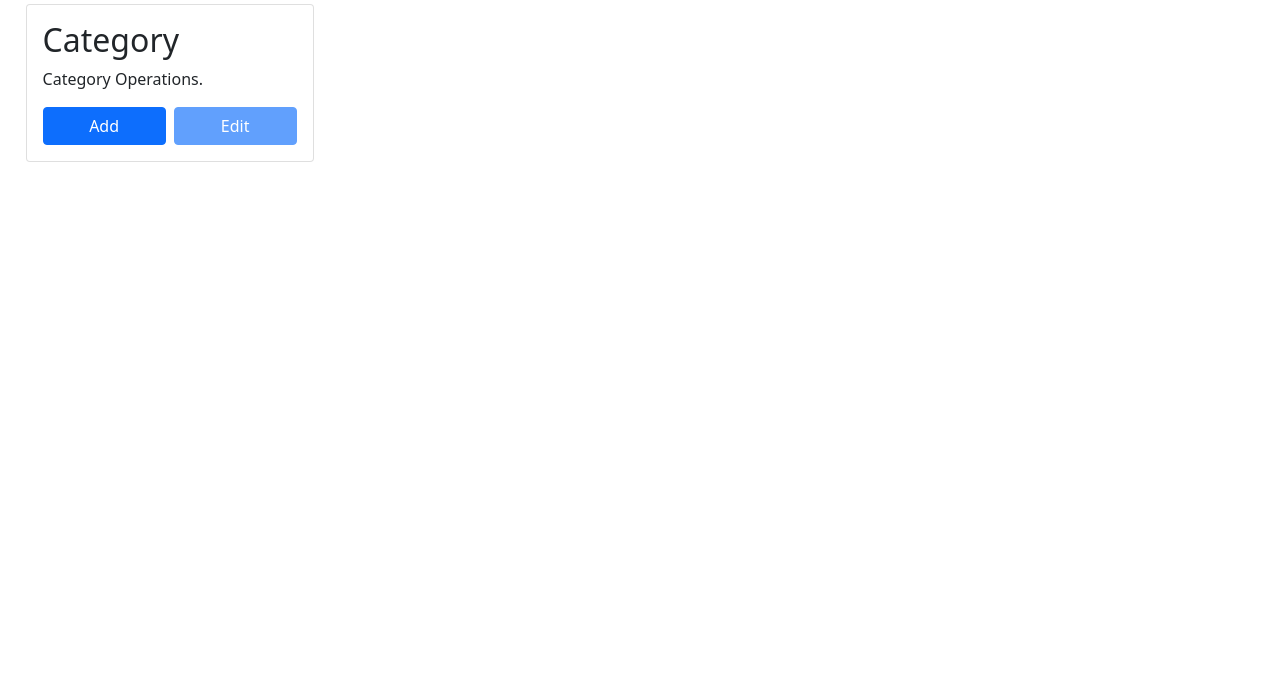
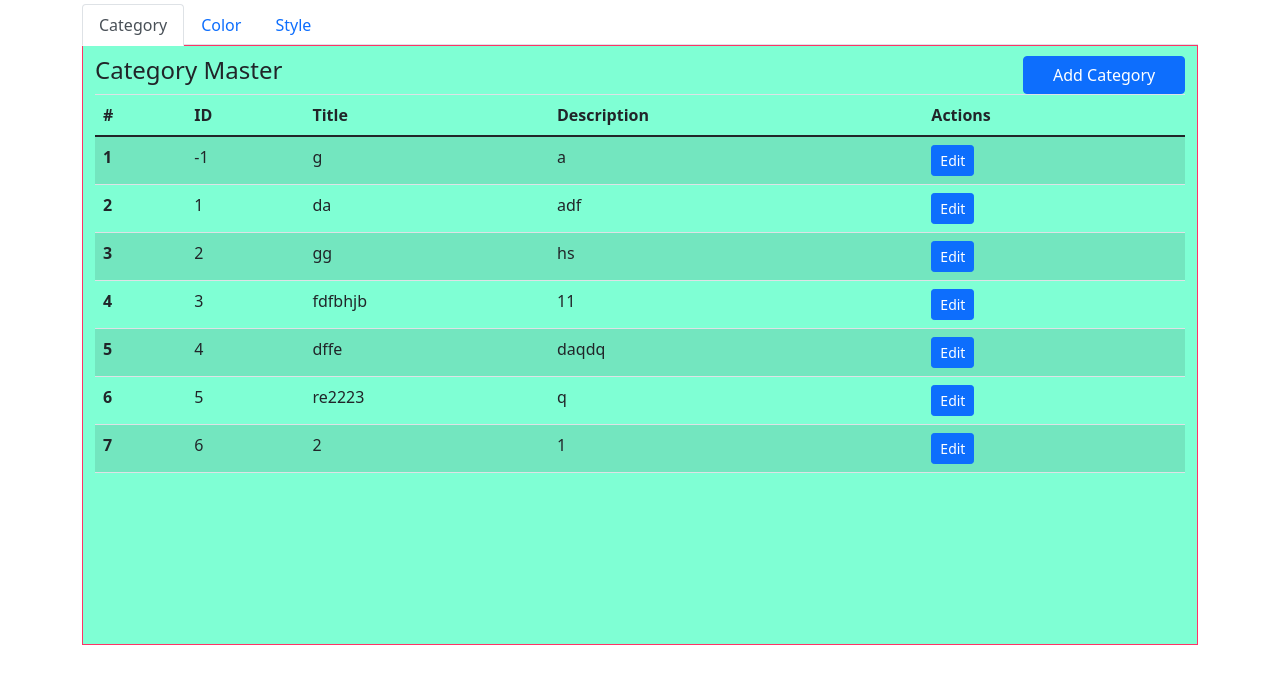
Before and after one commit to rsrishav/ims, a Django app: page /masters/ in a window 1280 px wide. Shown: the part 56-740 px from the top of the page. Run offline with Django 3.2, Linux system fonts and the light colour scheme; a user stored in the database is signed in; data comes from the database, SQL or seed files in the repository; both versions use the stored data as it was after the commit; some libraries are stand-ins or nearby versions.

Commit message:
Category Edit flow.

```diff
--- a/ims/settings.py
+++ b/ims/settings.py
@@ -98,7 +98,8 @@ database2 = {
     }
 }
 
-DATABASES = database2
+# DATABASES = database1 if os.environ.__dict__.get("_data").get("DEV_DB_SELECT") else database2
+DATABASES = database1
 
 AUTH_PASSWORD_VALIDATORS = [
     {
--- a/main/constants.py
+++ b/main/constants.py
@@ -22,6 +22,8 @@ NAMES_PROD_ADD = "add"
 # masters
 NAMES_MASTERS_INDEX = "layout"
 NAMES_MASTERS_CATEGORY = "category"
+NAMES_MASTERS_CATEGORY_ID = "category-id"
+NAMES_MASTERS_COLOR = "color"
 
 
 """ TEMPLATES """
--- a/main/templates/main/base.html
+++ b/main/templates/main/base.html
@@ -6,16 +6,15 @@
   <meta charset="utf-8">
   <meta name="viewport" content="width=device-width, initial-scale=1, shrink-to-fit=no">
   <!-- Bootstrap CSS -->
+  <script src="{% static 'main/js/jquery-3.3.1.slim.min.js' %}"></script>
+  <script src="{% static 'main/js/popper.min.js' %}"></script>
   <link rel="stylesheet" href="{% static 'main/css/bootstrap4.3.1.min.css' %}">
   <link rel="stylesheet" href="{% static 'main/css/bootstrap5.0.2.min.css' %}">
   <script src="{% static 'main/js/bootstrap5.0.2.bundle.min.js' %}"></script>
-  <script src="{% static 'main/js/jquery-3.3.1.slim.min.js' %}"></script>
-  <script src="{% static 'main/js/popper.min.js' %}"></script>
   <script src="{% static 'main/js/bootstrap4.3.1.min.js' %}"></script>
   <script src="https://ajax.googleapis.com/ajax/libs/jquery/3.5.1/jquery.min.js"></script>
   <link rel="shortcut icon" type="image/png" href="{% static 'main/images/favicon.ico' %}"/>
   <link rel="stylesheet" href="{% static 'main/css/base.css' %}">
-
   <title>{% block title %}IMS{% endblock %}</title>
 </head>
 
--- a/masters/models.py
+++ b/masters/models.py
@@ -5,10 +5,6 @@ from django.db import models
 class Category(models.Model):
     title = models.CharField(max_length=100)
     description = models.CharField(max_length=250)
-
-    def __int__(self, **kwargs):
-        self.title = kwargs.get("title")
-        self.description = kwargs.get("description")
 
 
 class Style(models.Model):
--- a/masters/templates/masters/category.html
+++ b/masters/templates/masters/category.html
@@ -12,9 +12,41 @@
     content-visibility: hidden;
   }
 
+
 </style>
 
-<div class="modal fade" id="category_modal" tabindex="-1" aria-labelledby="category_modal_label" aria-hidden="true">
+<div class="container">
+  <div class="row">
+    <div class="col-10"><h4>Category Master</h4></div>
+    <div class="col">
+      <button class="btn btn-primary mx-auto custom" data-bs-toggle="modal" data-bs-target="#category_modal"
+              onclick="categoryModalInit()">
+        Add Category
+      </button>
+    </div>
+  </div>
+  <div class="row">
+    <div class="container">
+      <table class="table table-striped" id="tbl_category">
+        <thead>
+        <tr>
+          <th scope="col">#</th>
+          <th scope="col">ID</th>
+          <th scope="col">Title</th>
+          <th scope="col">Description</th>
+          <th scope="col">Actions</th>
+        </tr>
+        </thead>
+        <tbody id="tbl_bdy_category">
+        </tbody>
+      </table>
+    </div>
+  </div>
+</div>
+
+
+<div class="modal fade" id="category_modal" tabindex="-1" aria-labelledby="category_modal_label"
+     aria-hidden="true">
   <div class="modal-dialog">
     <div class="modal-content">
       <div class="modal-header">
@@ -65,19 +97,75 @@
 </div>
 
 <script>
+
+  // ---- Populate category rows in table when function is called.
+  function categoryLoadData() {
+    $.ajax({
+      url: "{% url 'category' %}",
+      type: 'GET',
+      dataType: 'json', // added data type
+      success: function(data) {
+        console.log(data);
+        var rows = "";
+        var count = 1
+        for (var i = 0; i < data.length; i++) {
+          rows+= '<tr><th scope="row">' + count + '</th>' +
+            '<td>' + data[i].pk + '</td>' +
+            '<td>' + data[i].fields.title + '</td>' +
+            '<td>' + data[i].fields.description + '</td>' +
+            '<td><button class="btn btn-primary btn-sm" onclick="categoryEdit(this)" data-bs-toggle="modal" data-bs-target="#category_modal">Edit</button></td>' +
+            '</tr>';
+          count += 1;
+        }
+        $("#tbl_bdy_category").empty().append(rows);
+      }
+    });
+  }
+
+
+  function categoryGetID() {
+    var next_id = -1;
+    $.ajax({
+      url: "{% url 'category-id' %}",
+      type: 'GET',
+      async: false,
+      dataType: 'json', // added data type
+      success: function(data) {
+        next_id = data["next_id"];
+      }
+    });
+    return next_id;
+  }
+
+  //---- Modal Init
+  function categoryModalInit(form) {
+    $('#success_alert_category').hide().css({"visibility": "hidden", "content-visibility": "hidden"});
+    $('#failed_alert_category').hide().css({"visibility": "hidden", "content-visibility": "hidden"});
+    $('#btn_save_category').show();
+    $("form :input").attr("disabled", false);
+    $("form :button").attr("disabled", false);
+    $('#category_modal form')[0].reset()
+    $("#category_modal_body #id").val(categoryGetID());
+  }
+
+  //---- Reload/render 'layout' page whenever a record is saved and modal dismissed.
   var is_saved_category = false;
-  $(".modal").on("hidden.bs.modal", function () {
+  $("#category_modal").on("hidden.bs.modal", function (modal) {
     if(is_saved_category){
-      window.location = "{% url 'layout' %}";
+      categoryLoadData();
+      is_saved_category = false;
     }
+    categoryModalInit(modal);
   });
+
+  //---- Add category in DB via modal.
   $('#btn_save_category').click(function(event){
     var form = $(this).closest("form");
     var isvalidate = form[0].checkValidity();
     if (isvalidate) {
       event.preventDefault();
       $.ajax({
-        url : form.attr("data-save-url"),
+        url : "{% url 'category' %}",
         type : "POST", // http method
         data : form.serialize(),
 
@@ -108,4 +196,13 @@
     }
   });
 
+  function categoryEdit(event) {
+    var child = event.closest("tr").children;
+    $("#category_modal_body #id").val(child[1].innerText)
+    $("#category_modal_body #title").val(child[2].innerText)
+    $("#category_modal_body #description").val(child[3].innerText)
+  };
+
+  $(document).ready(categoryLoadData());
+
 </script>
--- a/masters/templates/masters/layout.html
+++ b/masters/templates/masters/layout.html
@@ -6,20 +6,62 @@
     width: -webkit-fill-available;
   }
 
+  .card {
+    width: 18rem;
+  }
+
+  .nav-link.active {
+    color: #495057;
+    background-color: #7fffd4;
+    border-color: #dee2e6 #dee2e6 #7fffd4;
+  }
+
+  .tab-content {
+    height: 75vh;
+    background-color: aquamarine;
+    border: 1px solid #ff3366;
+  }
+
+  .tab-pane {
+    padding-top: 10px;
+  }
+
+
+
+
 
 </style>
-<div class="card" style="width: 18rem;">
-  <!--  <img src="..." class="card-img-top" alt="...">-->
-  <!--  <svg class="bd-placeholder-img card-img-top" width="100%" height="180" xmlns="http://www.w3.org/2000/svg" role="img" aria-label="Placeholder: Image cap" preserveAspectRatio="xMidYMid slice" focusable="false"><title>Placeholder</title><rect width="100%" height="100%" fill="#868e96"></rect><text x="50%" y="50%" fill="#dee2e6" dy=".3em">Image cap</text></svg>-->
-  <div class="card-body">
-    <h2 class="card-title">Category</h2>
-    <p class="card-text">Category Operations.</p>
-    <div class="d-grid gap-2 d-md-flex justify-content-md-end">
-      <button class="btn btn-primary mx-auto custom" data-bs-toggle="modal" data-bs-target="#category_modal">Add</button>
-      <button class="btn btn-primary mx-auto custom" type="button" disabled>Edit</button>
+<div class="container">
+  <ul class="nav nav-tabs" id="myTab" role="tablist">
+    <li class="nav-item" role="presentation">
+      <a class="nav-link active" id="category-tab" data-bs-toggle="tab" href="#category" role="tab"
+         aria-controls="category"
+         aria-selected="true">Category</a>
+    </li>
+    <li class="nav-item" role="presentation">
+      <a class="nav-link" id="color-tab" data-bs-toggle="tab" href="#color" role="tab" aria-controls="color"
+         aria-selected="false">Color</a>
+    </li>
+    <li class="nav-item" role="presentation">
+      <a class="nav-link" id="style-tab" data-bs-toggle="tab" href="#style" role="tab" aria-controls="style"
+         aria-selected="false">Style</a>
+    </li>
+  </ul>
+  <div class="tab-content" id="myTabContent">
+    <div class="tab-pane fade show active" id="category" role="tabpanel" aria-labelledby="category-tab">
+      {% include "masters/category.html" %}
     </div>
-
+    <div class="tab-pane fade" id="color" role="tabpanel" aria-labelledby="color-tab">
+      <div class="container">
+        <div class="row">Color Master</div>
+      </div>
+    </div>
+    <div class="tab-pane fade" id="style" role="tabpanel" aria-labelledby="style-tab">
+      <div class="container">
+        <div class="row">Style Master</div>
+      </div>
+    </div>
   </div>
 </div>
-{% include "masters/category.html" %}
+
 {% endblock %}
--- a/masters/urls.py
+++ b/masters/urls.py
@@ -5,6 +5,8 @@ from . import views
 urlpatterns = [
     path("", views.index, name=NAMES_MASTERS_INDEX),
     path("category/", views.category, name=NAMES_MASTERS_CATEGORY),
+    path("category/getid", views.getCategoryID, name=NAMES_MASTERS_CATEGORY_ID),
+    path("color/", views.color, name=NAMES_MASTERS_COLOR),
     # path("list/", views.index, name="list"),
     # path("create/", views.createRecord, name="create")
 ]
--- a/masters/views.py
+++ b/masters/views.py
@@ -5,6 +5,7 @@ from django.contrib.auth.decorators import login_required
 from main.constants import *
 from masters.models import *
 from django.contrib import messages
+from django.core import serializers
 
 
 # Create your views here.
@@ -23,7 +24,42 @@ def index(request):
 
 
 @login_required(login_url=URL_LOGIN)
+def getCategoryID(request):
+    if request.method == "GET":
+        try:
+            next_id = Category.objects.latest("id").id + 1
+            return JsonResponse({"success": True, "next_id": next_id})
+        except Exception as e:
+            return JsonResponse({"success": True, "error": str(e)})
+
+
+@login_required(login_url=URL_LOGIN)
 def category(request):
+    if request.method == "POST":
+        try:
+            data = request.POST.dict()
+            obj, created = Category.objects.update_or_create(pk=int(data.get("id")),
+                                                             defaults={'title': data.get("title"),
+                                                                       'description': data.get("description")},
+                                                             )
+            print(created)
+            print(obj)
+            # data_model = Category(
+            #     title=data.get("title"),
+            #     description=data.get("description")
+            # )
+            # data_model.save()
+            return JsonResponse({"success": True})
+        except Exception as e:
+            return JsonResponse({"success": False, "exception": str(e)})
+    else:
+        records = Category.objects.all()
+        response = serializers.serialize("json", records)
+        return HttpResponse(response, content_type='application/json')
+
+
+@login_required(login_url=URL_LOGIN)
+def color(request):
     if request.method == "POST":
         try:
             data = request.POST.dict()
```
Also changed, not shown: masters/templates/masters/color.html (added, +112 -0 lines), db.sqlite3, masters/migrations/0003_auto_20210923_2347.py (added), masters/migrations/0004_auto_20210923_2350.py (added), masters/migrations/0005_category_color_hsncode_package_size_style.py (added), products/migrations/0004_remove_addproduct_category.py (added), products/migrations/0005_delete_addproduct.py (added), products/migrations/0006_addproduct.py (added).
